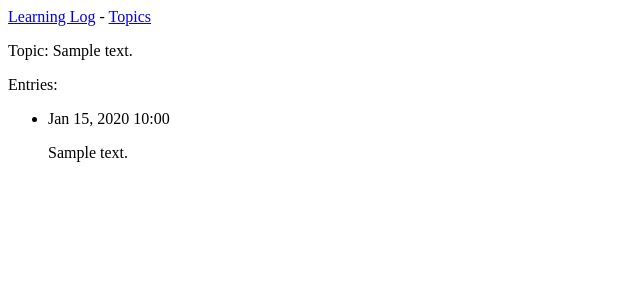
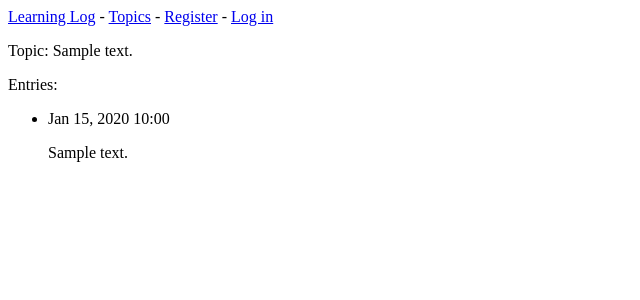
Before and after one commit to ChuongNguyen270304/Python_Projects, a Django app: template Project3-Webanwendungen/learning_log/learning_logs/templates/learning_logs/topic.html in a window 1280 px wide. Shown: the top 300 px of the page, without its empty margins (0-640 px from the left). Run offline with Django 5.2, Linux system fonts and the light colour scheme; the template is opened without the code that fills it: most values are stand-ins (such as "Sample title", 1, 10 or a date in 2020).

Commit message:
Update base.html

```diff
--- a/Project3-Webanwendungen/learning_log/learning_logs/templates/learning_logs/base.html
+++ b/Project3-Webanwendungen/learning_log/learning_logs/templates/learning_logs/base.html
@@ -1,6 +1,20 @@
 <p>
     <a href="{% url 'learning_logs:index' %}">Learning Log</a> -
-    <a href="{% url 'learning_logs:topics' %}">Topics</a>
+    <a href="{% url 'learning_logs:topics' %}">Topics</a> -
+    {% if user.is_authenticated %}
+        <p>Hello, {{ user.username }}!</p>
+    {% else %}
+        <a href="{% url 'accounts:register' %}">Register</a> -
+        <a href="{% url 'accounts:login' %}">Log in</a>
+    {% endif %}
 </p>
 
 {% block content %} {%endblock content %}
+
+{% if user.is_authenticated %}
+    </hr>
+    <form action="{% url 'accounts:logout' %}" method="post">
+        {% csrf_token %}
+        <button name="submit">Log out</button>
+    </form>
+{% endif %}
```
